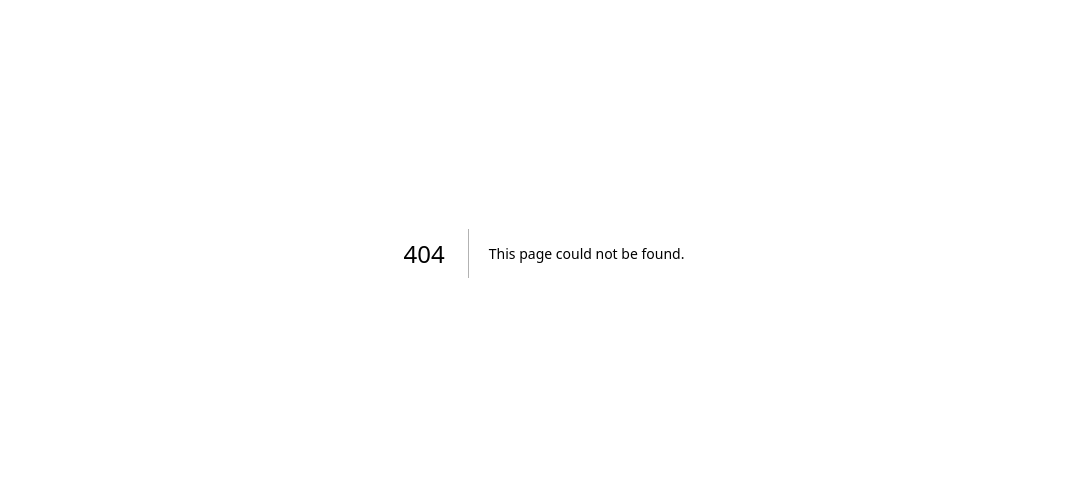
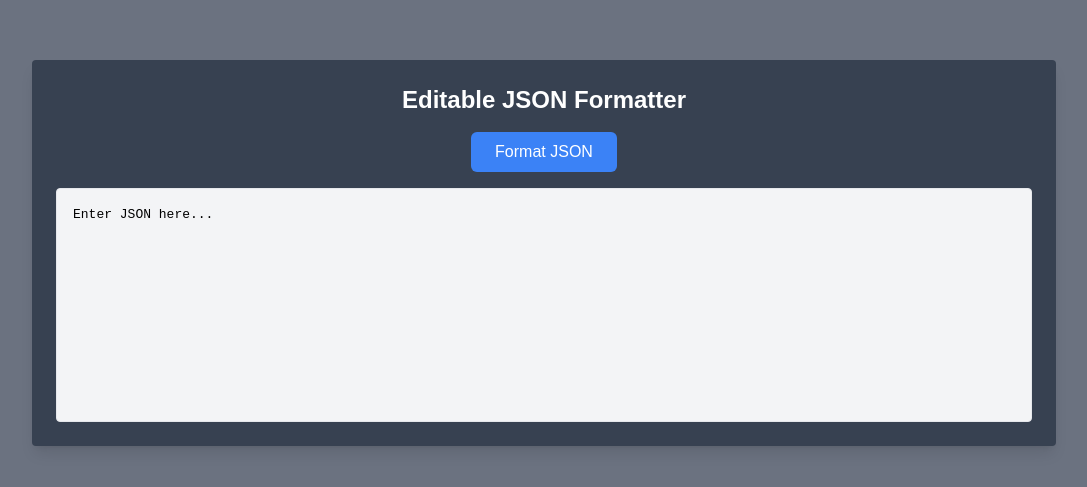
Before and after one commit to agnibyte/pretty-json, a Next.js app: page /test in a window 1280 px wide. Before the commit this address had no page. Shown: the part 147-634 px from the top of the page, without its empty margins (96-1183 px from the left). Built offline with nearby package versions, Linux system fonts and the light colour scheme.

Commit message:
one box format edit

```diff
--- /dev/null
+++ b/pages/test.js
@@ -0,0 +1,107 @@
+import { useState, useRef } from 'react';
+
+export default function Home() {
+  const [jsonInput, setJsonInput] = useState('');
+  const [error, setError] = useState(null);
+  const preRef = useRef(null); // Reference to the <pre> tag
+
+  const formatJson = () => {
+    try {
+      const parsedJson = JSON.parse(jsonInput);
+      const formattedJson = JSON.stringify(parsedJson, null, 2);
+      setJsonInput(formattedJson);
+      setError(null);
+    } catch (e) {
+      setError('Invalid JSON');
+    }
+  };
+
+  // Save and restore cursor position
+  const saveCaretPosition = () => {
+    const selection = window.getSelection();
+    if (selection && selection.rangeCount > 0) {
+      const range = selection.getRangeAt(0);
+      const pre = preRef.current;
+      const preRange = document.createRange();
+      preRange.selectNodeContents(pre);
+      preRange.setEnd(range.startContainer, range.startOffset);
+      return preRange.toString().length;
+    }
+    return 0;
+  };
+
+  const restoreCaretPosition = (position) => {
+    const selection = window.getSelection();
+    const range = document.createRange();
+    const pre = preRef.current;
+    range.selectNodeContents(pre);
+    let charCount = 0;
+
+    function traverseNodes(node) {
+      if (node.nodeType === Node.TEXT_NODE) {
+        const nextCharCount = charCount + node.length;
+        if (position <= nextCharCount) {
+          range.setStart(node, position - charCount);
+          range.collapse(true);
+          selection.removeAllRanges();
+          selection.addRange(range);
+          return true;
+        }
+        charCount = nextCharCount;
+      } else {
+        for (const child of node.childNodes) {
+          if (traverseNodes(child)) return true;
+        }
+      }
+      return false;
+    }
+
+    traverseNodes(pre);
+  };
+
+  const handleInput = (e) => {
+    const position = saveCaretPosition();
+    setJsonInput(e.currentTarget.innerText);
+    setTimeout(() => restoreCaretPosition(position), 0); // Restore cursor after state update
+  };
+
+  return (
+    <div className="min-h-screen bg-gray-500 flex items-center justify-center">
+      <div className="bg-gray-700 p-6 rounded shadow-lg max-w-5xl w-full">
+        <h1 className="text-2xl font-bold mb-4 text-center text-white">
+          Editable JSON Formatter
+        </h1>
+
+        <div className="flex flex-col items-center">
+          <button
+            className="bg-blue-500 text-white px-6 py-2 rounded-md hover:bg-blue-600 transition mb-4"
+            onClick={formatJson}
+          >
+            Format JSON
+          </button>
+
+          {/* Editable JSON Input/Output in One <pre> Tag */}
+          <div className="bg-gray-100 p-4 border rounded w-full">
+            <pre
+              ref={preRef}
+              contentEditable="true"
+              suppressContentEditableWarning={true}
+              onInput={handleInput}
+              style={{
+                whiteSpace: 'pre-wrap',
+                outline: 'none',
+                fontFamily: 'monospace',
+                minHeight: '200px',
+                color: 'black',
+              }}
+              className="text-black"
+            >
+              {jsonInput || 'Enter JSON here...'}
+            </pre>
+          </div>
+          {error && <p className="text-red-500 mt-2">{error}</p>}
+        </div>
+      </div>
+    </div>
+  );
+}
```
